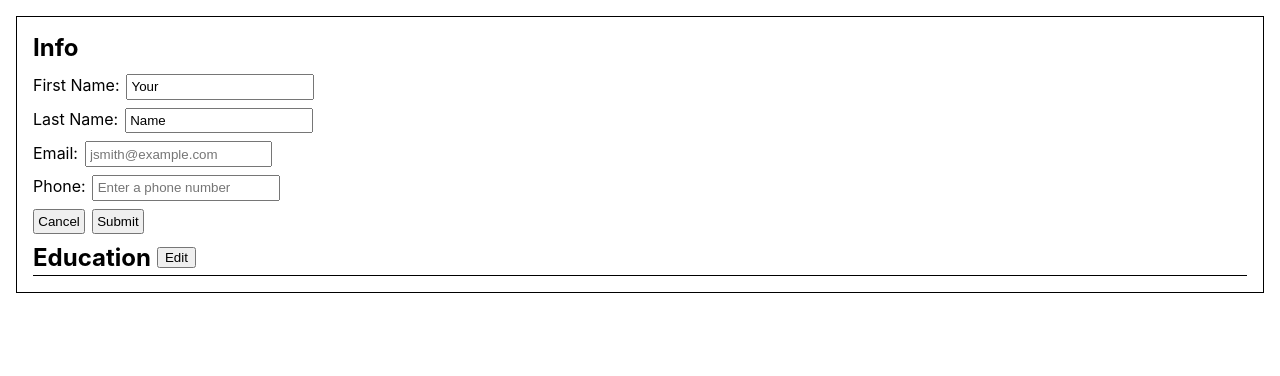
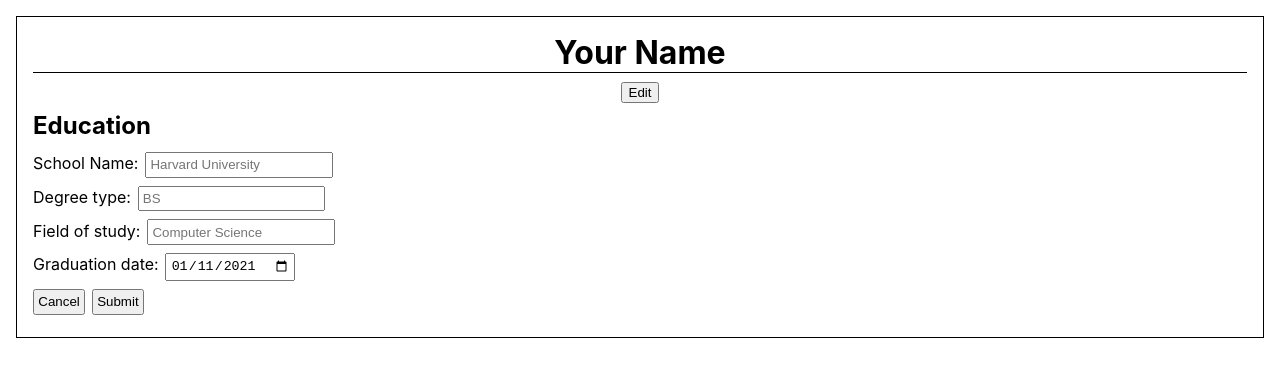
Before and after one commit to rankoliang/cv-project, a React (Create React App) app: page / in a window 1280 px wide. Shown: the top 376 px of the page. Built offline with nearby package versions, Linux system fonts and the light colour scheme.

Commit message:
Update toggleEdit to toggle maps

```diff
--- a/src/components/education/education.js
+++ b/src/components/education/education.js
@@ -23,6 +23,16 @@ const School = styled.h3`
 `;
 
 class Education extends Component {
+  constructor(props) {
+    super(props);
+
+    this.handleEdit = this.handleEdit.bind(this);
+  }
+
+  handleEdit() {
+    this.props.toggleEdit();
+  }
+
   render() {
     const {
       education: { school, degree, date },
@@ -32,7 +42,7 @@ class Education extends Component {
       <div>
         <EducationHeader>
           <h2>Education</h2>
-          <button onClick={this.props.toggleEdit}>Edit</button>
+          <button onClick={this.handleEdit}>Edit</button>
         </EducationHeader>
         {school && <School>{school}</School>}
         {school && (
--- a/src/components/info/info.js
+++ b/src/components/info/info.js
@@ -38,6 +38,16 @@ const StyledContact = styled.address`
 `;
 
 class Info extends Component {
+  constructor(props) {
+    super(props);
+
+    this.handleEdit = this.handleEdit.bind(this);
+  }
+
+  handleEdit() {
+    this.props.toggleEdit();
+  }
+
   render() {
     const {
       info: { name, email, phone },
@@ -47,7 +57,7 @@ class Info extends Component {
       <StyledInfo>
         <h1>{fullName(name)}</h1>
         <Contact email={email} phone={phone} />
-        <button onClick={this.props.toggleEdit}>Edit</button>
+        <button onClick={this.handleEdit}>Edit</button>
       </StyledInfo>
     );
   }
--- a/src/components/resume.js
+++ b/src/components/resume.js
@@ -31,9 +31,12 @@ class Resume extends Component {
         },
         date: format(new Date(), 'yyyy-MM-dd'),
       },
+      experience: new Map(),
       isEditing: new Map([
-        ['info', true],
+        ['info', false],
         ['education', true],
+        ['experience', true],
+        ['experiences', new Map()],
       ]),
     };
 
@@ -42,13 +45,15 @@ class Resume extends Component {
   }
 
   toggleEdit(section) {
-    return () => {
+    return (id) => {
       this.setState((state) => {
+        const isEditing = state.isEditing.get(section);
+        const isEditingValue = id
+          ? new Map([...isEditing, [id, !isEditing.get(id)]])
+          : !isEditing;
+
         return {
-          isEditing: new Map([
-            ...state.isEditing,
-            [section, !state.isEditing.get(section)],
-          ]),
+          isEditing: new Map([...state.isEditing, [section, isEditingValue]]),
         };
       });
     };
@@ -63,7 +68,7 @@ class Resume extends Component {
   render() {
     const { education, info, isEditing } = this.state;
     const InfoComponent = isEditing.get('info') ? InfoForm : Info;
-    const EducationComponent = isEditing.get('eduation')
+    const EducationComponent = isEditing.get('education')
       ? EducationForm
       : Education;
 
```
